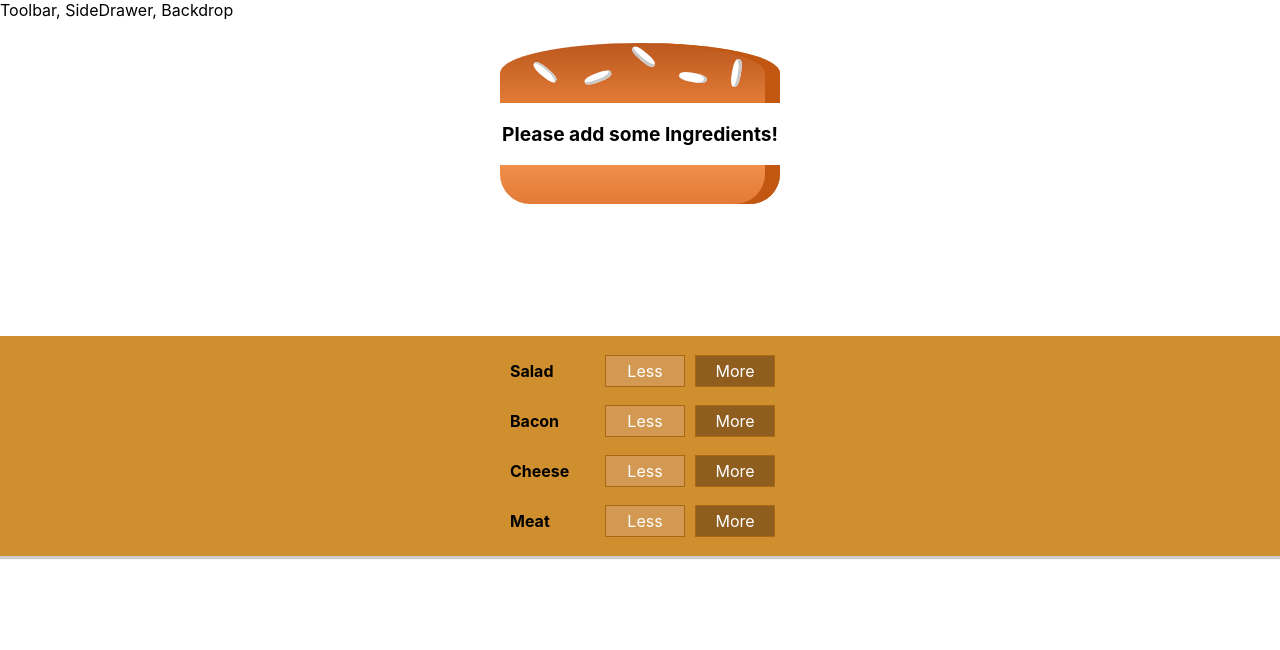
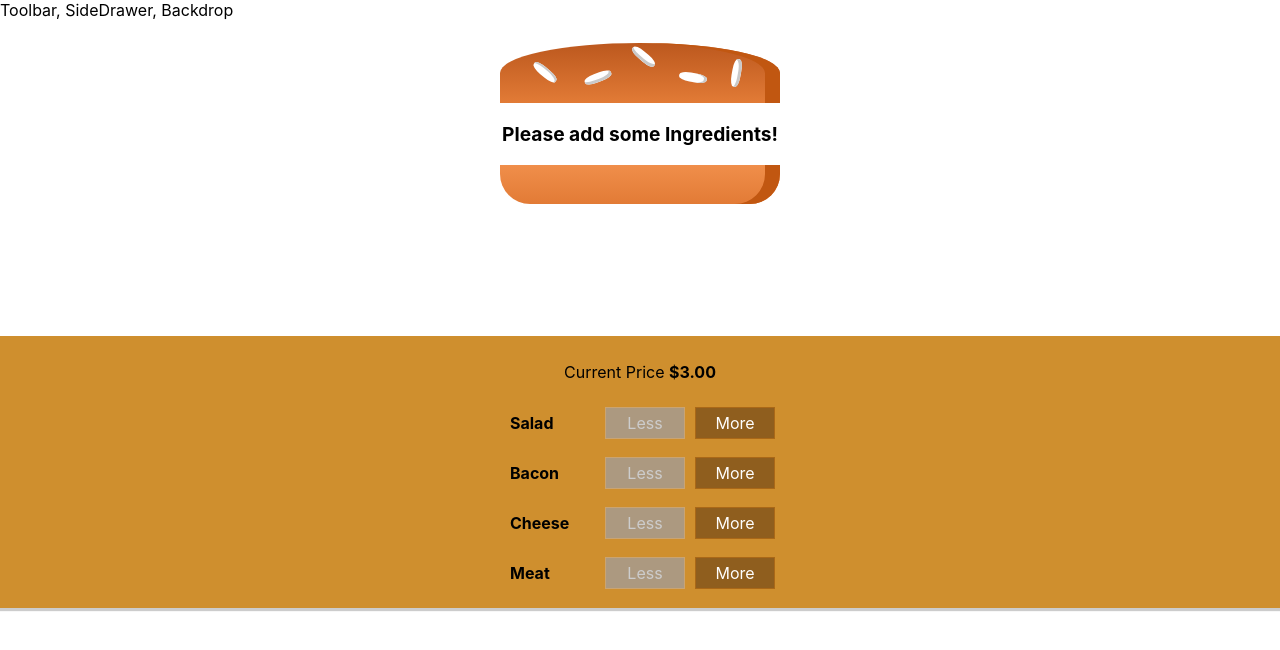
Before and after one commit to SethWickham/react-burgerbuilder-app, a React (Create React App) app in the folder react-burgerbuilder-app/: page / in a window 1280 px wide. Shown: the top 650 px of the page. Built offline with nearby package versions, Linux system fonts and the light colour scheme.

Commit message:
added price display and description comments

```diff
--- a/react-burgerbuilder-app/src/components/Burger/BuildControls/BuildControl/BuildControl.js
+++ b/react-burgerbuilder-app/src/components/Burger/BuildControls/BuildControl/BuildControl.js
@@ -5,9 +5,14 @@
 const buildControl = props => (
   <div className={classes.BuildControl}>
     <div className={classes.Label}>{props.label}</div>
-    <button className={classes.Less} onClick={props.removed}>
+    <button
+      className={classes.Less}
+      onClick={props.removed}
+      disabled={props.disabled}
+    >
       Less
     </button>
+
     <button className={classes.More} onClick={props.added}>
       More
     </button>
--- a/react-burgerbuilder-app/src/components/Burger/BuildControls/BuildControls.js
+++ b/react-burgerbuilder-app/src/components/Burger/BuildControls/BuildControls.js
@@ -12,12 +12,16 @@
 
 const buildControls = props => (
   <div className={classes.BuildControls}>
+    <p>
+      Current Price <strong>${props.price.toFixed(2)}</strong>
+    </p>
     {controls.map(ctrl => (
       <BuildControl
         key={ctrl.label}
         label={ctrl.label}
         added={() => props.ingredientAdded(ctrl.type)}
         removed={() => props.ingredientRemoved(ctrl.type)}
+        disabled={props.disabled[ctrl.type]}
       />
     ))}
   </div>
--- a/react-burgerbuilder-app/src/containers/BurgerBuilder/BurgerBuilder.js
+++ b/react-burgerbuilder-app/src/containers/BurgerBuilder/BurgerBuilder.js
@@ -4,13 +4,15 @@
 import Burger from '../../components/Burger/Burger';
 import BuildControls from '../../components/Burger/BuildControls/BuildControls';
 
+//a global function to define prices
 const INGREDIENT_PRICES = {
-  salad: 0.5,
-  cheese: 0.4,
-  meat: 1.3,
-  bacon: 0.7
+  salad: 0.25,
+  cheese: 0.75,
+  meat: 1.0,
+  bacon: 0.5
 };
 
+//This is our Main Burger Builder Component
 class BurgerBuilder extends Component {
   state = {
     ingredients: {
@@ -20,7 +22,7 @@
       meat: 0
     },
 
-    totalPrice: 4
+    totalPrice: 3
   };
 
   addIngredientHandler = type => {
@@ -37,6 +39,9 @@
   };
   removeIngredientHandler = type => {
     const oldCount = this.state.ingredients[type];
+    if (oldCount <= 0) {
+      return;
+    }
     const updatedCount = oldCount - 1;
     const updatedIngredients = {
       ...this.state.ingredients
@@ -49,6 +54,13 @@
   };
 
   render() {
+    const disabledInfo = {
+      ...this.state.ingredients
+    };
+    for (let key in disabledInfo) {
+      disabledInfo[key] = disabledInfo[key] <= 0;
+    }
+
     return (
       <div>
         <Aux>
@@ -56,6 +68,8 @@
           <BuildControls
             ingredientAdded={this.addIngredientHandler}
             ingredientRemoved={this.removeIngredientHandler}
+            disabled={disabledInfo}
+            price={this.state.totalPrice}
           />
         </Aux>
       </div>
```
